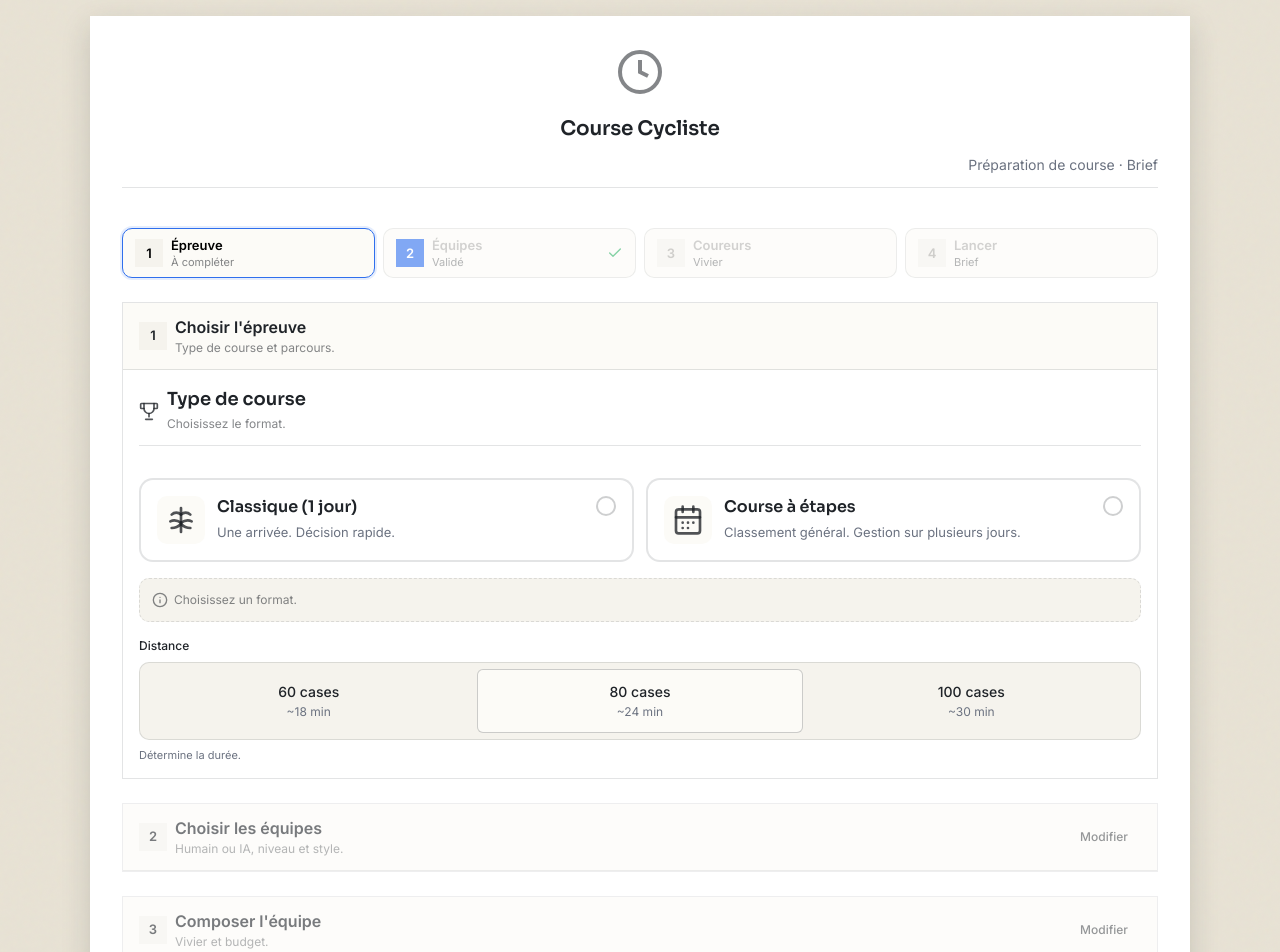
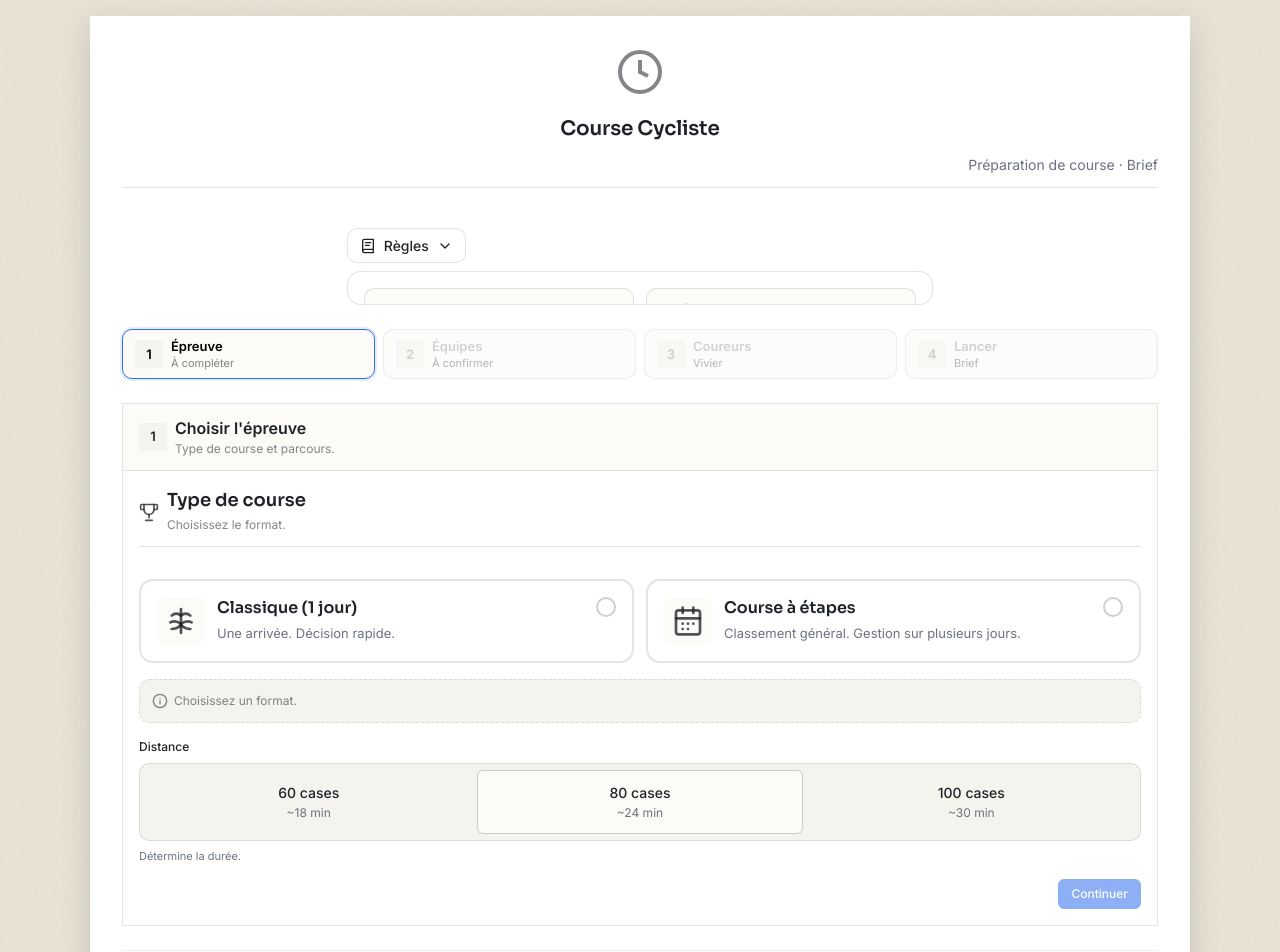
Before and after one commit to benabot/cycling-sim-game-game-code, a Vue app: page / in a window 1280 px wide. Shown: the top 952 px of the page. Built offline with nearby package versions, Linux system fonts and the light colour scheme.

Commit message:
feat(ui): config stepper confirmation + team names + rules access

```diff
--- a/src/components/SetupScreen.vue
+++ b/src/components/SetupScreen.vue
@@ -9,6 +9,10 @@
         </svg>
         <h1 class="section-header-title type-display-h1">Course Cycliste</h1>
         <span class="section-header-subtitle">Préparation de course · Brief</span>
+      </div>
+
+      <div class="setup-header-actions">
+        <RulesDrawer />
       </div>
 
       <div class="setup-stepper">
@@ -89,6 +93,17 @@
             </div>
             <p v-if="lengthHint" class="form-hint">{{ lengthHint }}</p>
           </div>
+
+          <div class="setup-step-actions">
+            <button
+              type="button"
+              class="btn btn-primary btn-sm"
+              :disabled="!isRaceConfigComplete"
+              @click="confirmStep(1)"
+            >
+              Continuer
+            </button>
+          </div>
         </div>
       </section>
 
@@ -137,11 +152,24 @@
                 />
                 <div class="team-setup-header-text">
                   <span class="team-setup-title">{{ getTeamLabel(player.teamId) }}</span>
-                  <span class="team-setup-meta">{{ player.playerType === 'human' ? 'Humain' : 'IA (recommandé)' }}</span>
+                  <span class="team-setup-meta">{{ player.playerType === 'human' ? 'Humain' : 'IA' }}</span>
                 </div>
               </div>
 
               <div class="team-setup-body">
+                <div class="team-name-field">
+                  <label class="type-caption" :for="`team-name-${player.teamId}`">Nom d'équipe</label>
+                  <input
+                    :id="`team-name-${player.teamId}`"
+                    v-model="player.customName"
+                    type="text"
+                    class="input input-sm"
+                    :placeholder="getTeamDefaultName(player.teamId)"
+                    maxlength="24"
+                    @input="updatePlayer(index)"
+                    @blur="sanitizeTeamName(index)"
+                  />
+                </div>
                 <div class="segmented segmented--stretch team-toggle">
                   <button
                     type="button"
@@ -149,7 +177,7 @@
                     :class="{ 'segmented-item-active': player.playerType === 'ai' }"
                     @click="setPlayerType(index, PlayerType.AI)"
                   >
-                    IA (recommandé)
+                    IA
                   </button>
                   <button
                     type="button"
@@ -205,6 +233,17 @@
               </div>
             </div>
           </div>
+
+          <div class="setup-step-actions">
+            <button
+              type="button"
+              class="btn btn-primary btn-sm"
+              :disabled="!isTeamsReady"
+              @click="confirmStep(2)"
+            >
+              Continuer
+            </button>
+          </div>
         </div>
       </section>
 
@@ -229,9 +268,14 @@
               <p>Auto-sélection active pour les équipes IA.</p>
               <p class="type-caption">Passez une équipe en Humain pour composer.</p>
             </div>
-            <button type="button" class="btn btn-ghost btn-sm" @click="setActiveStep(2)">
-              Modifier
-            </button>
+            <div class="draft-placeholder-actions">
+              <button type="button" class="btn btn-ghost btn-sm" @click="setActiveStep(2)">
+                Modifier
+              </button>
+              <button type="button" class="btn btn-primary btn-sm" @click="confirmStep(3)">
+                Continuer
+              </button>
+            </div>
           </div>
           <DraftRosterSection
             v-else
@@ -248,8 +292,18 @@
             @selectTeam="activeDraftTeamId = $event"
             @recruit="recruitRider"
             @release="releaseRider"
-            @confirm="setActiveStep(4)"
+            @confirm="confirmStep(3)"
           />
+          <div v-if="manualDraftTeamIds.length > 0" class="setup-step-actions">
+            <button
+              type="button"
+              class="btn btn-primary btn-sm"
+              :disabled="!isDraftReady"
+              @click="confirmStep(3)"
+            >
+              Continuer
+            </button>
+          </div>
         </div>
       </section>
 
@@ -302,7 +356,7 @@
 </template>
 
 <script setup>
-import { ref, computed, watch, nextTick } from 'vue';
+import { ref, computed, watch, nextTick, reactive } from 'vue';
 import { PlayerType, AIDifficulty, TeamConfigs, getTeamIds, createPlayerConfig } from '../core/teams.js';
 import { AIPersonality } from '../core/ai.js';
 import RiderToken from './RiderToken.vue';
@@ -311,6 +365,7 @@ import RaceTypeSelector from './RaceTypeSelector.vue';
 import ClassicRaceSelector from './ClassicRaceSelector.vue';
 import StageRaceConfigurator from './StageRaceConfigurator.vue';
 import DraftRosterSection from './DraftRosterSection.vue';
+import RulesDrawer from './RulesDrawer.vue';
 import { getClassicPreset } from '../config/race-presets.js';
 import { DraftConfig, DraftAIConfig, DraftStatLabels, DraftStatOrder, RiderPool } from '../config/draft.config.js';
 
@@ -330,6 +385,7 @@ const numTeams = ref(2);
 const courseLength = ref(80);
 const players = ref([]);
 const activeStep = ref(1);
+const stepConfirmed = reactive({ step1: false, step2: false, step3: false });
 const raceStepRef = ref(null);
 const teamsStepRef = ref(null);
 const draftStepRef = ref(null);
@@ -362,7 +418,7 @@ function initializePlayers() {
     );
     return {
       ...config,
-      customName: '',
+      customName: getTeamDefaultName(teamId),
       riderNames: ['', '', '', '', ''],
       personality: ''
     };
@@ -399,11 +455,15 @@ function getPlayerByTeamId(teamId) {
   return players.value.find(player => player.teamId === teamId);
 }
 
+function getTeamDefaultName(teamId) {
+  return TeamConfigs[teamId]?.name || 'Équipe';
+}
+
 function getTeamLabel(teamId) {
   const player = getPlayerByTeamId(teamId);
   const customName = player?.customName?.trim();
   if (customName) return customName;
-  return player?.name || TeamConfigs[teamId]?.name || teamId;
+  return TeamConfigs[teamId]?.name || player?.name || teamId;
 }
 
 function getTeamBudgetTotal(teamId) {
@@ -433,6 +493,7 @@ function canRecruitRider(teamId, rider) {
 
 function recruitRider({ teamId, rider }) {
   if (!canRecruitRider(teamId, rider)) return;
+  resetSteps(3);
   const roster = getRoster(teamId);
   teamRosters.value = {
     ...teamRosters.value,
@@ -445,6 +506,7 @@ function releaseRider({ teamId, rider }) {
   if (!teamId || !rider) return;
   const roster = getRoster(teamId);
   if (!roster.some(entry => entry.id === rider.id)) return;
+  resetSteps(3);
   teamRosters.value = {
     ...teamRosters.value,
     [teamId]: roster.filter(entry => entry.id !== rider.id)
@@ -457,6 +519,7 @@ function clearTeamRoster(teamId) {
   if (!teamId) return;
   const roster = getRoster(teamId);
   if (!roster.length) return;
+  resetSteps(3);
   teamRosters.value = {
     ...teamRosters.value,
     [teamId]: []
@@ -556,12 +619,14 @@ function autoDraftAITeams() {
 
 function setNumTeams(n) {
   numTeams.value = n;
+  resetSteps(2);
   initializePlayers();
 }
 
 function setPlayerType(index, type) {
   const player = players.value[index];
   if (!player || player.playerType === type) return;
+  resetSteps(2);
   const difficulty = type === PlayerType.AI ? (player.difficulty || AIDifficulty.NORMAL) : null;
   const newConfig = createPlayerConfig(
     player.teamId,
@@ -586,6 +651,13 @@ function updatePlayer(index) {
   // v-model handles the update
 }
 
+function sanitizeTeamName(index) {
+  const player = players.value[index];
+  if (!player) return;
+  const trimmed = player.customName?.trim().slice(0, 24) || '';
+  player.customName = trimmed || getTeamDefaultName(player.teamId);
+}
+
 const humanCount = computed(() =>
   players.value.filter(p => p.playerType === PlayerType.HUMAN).length
 );
@@ -603,6 +675,9 @@ const incompleteDraftTeam = computed(() =>
 );
 const isDraftComplete = computed(() =>
   manualDraftTeamIds.value.length > 0 && !incompleteDraftTeam.value
+);
+const isDraftReady = computed(() =>
+  manualDraftTeamIds.value.length === 0 || isDraftComplete.value
 );
 const activeManualTeamId = computed(() => {
   if (manualDraftTeamIds.value.includes(activeDraftTeamId.value)) return activeDraftTeamId.value;
@@ -657,30 +732,36 @@ const stepItems = computed(() => [
   {
     id: 1,
     title: 'Épreuve',
-    status: isRaceConfigComplete.value ? 'Validé' : 'À compléter',
-    complete: isRaceConfigComplete.value,
+    status: stepConfirmed.step1
+      ? 'Validé'
+      : (isRaceConfigComplete.value ? 'Prêt' : 'À compléter'),
+    complete: stepConfirmed.step1,
     locked: false
   },
   {
     id: 2,
     title: 'Équipes',
-    status: isTeamsReady.value ? 'Validé' : 'Humain/IA',
-    complete: isTeamsReady.value,
-    locked: !isRaceConfigComplete.value
+    status: stepConfirmed.step2
+      ? 'Validé'
+      : (isTeamsReady.value ? 'À confirmer' : 'À compléter'),
+    complete: stepConfirmed.step2,
+    locked: !stepConfirmed.step1
   },
   {
     id: 3,
     title: 'Coureurs',
-    status: isDraftComplete.value ? 'Validé' : 'Vivier',
-    complete: isDraftComplete.value,
-    locked: !isRaceConfigComplete.value || !isTeamsReady.value
+    status: stepConfirmed.step3
+      ? 'Validé'
+      : (isDraftReady.value ? 'À confirmer' : 'Vivier'),
+    complete: stepConfirmed.step3,
+    locked: !stepConfirmed.step2
   },
   {
     id: 4,
     title: 'Lancer',
     status: canStart.value ? 'Prêt' : 'Brief',
-    complete: canStart.value,
-    locked: !isRaceConfigComplete.value || !isTeamsReady.value || !isDraftComplete.value
+    complete: false,
+    locked: !stepConfirmed.step3
   }
 ]);
 
@@ -709,6 +790,30 @@ function setActiveStep(step) {
   scrollToSection(getStepRef(step));
 }
 
+function confirmStep(step) {
+  if (step === 1 && isRaceConfigComplete.value) {
+    stepConfirmed.step1 = true;
+    activeStep.value = 2;
+    scrollToSection(teamsStepRef);
+  }
+  if (step === 2 && isTeamsReady.value) {
+    stepConfirmed.step2 = true;
+    activeStep.value = 3;
+    scrollToSection(draftStepRef);
+  }
+  if (step === 3 && isDraftReady.value) {
+    stepConfirmed.step3 = true;
+    activeStep.value = 4;
+    scrollToSection(launchStepRef);
+  }
+}
+
+function resetSteps(fromStep) {
+  if (fromStep <= 1) stepConfirmed.step1 = false;
+  if (fromStep <= 2) stepConfirmed.step2 = false;
+  if (fromStep <= 3) stepConfirmed.step3 = false;
+}
+
 function focusDraftTeam(teamId) {
   if (!teamId) return;
   activeDraftTeamId.value = teamId;
@@ -729,36 +834,13 @@ watch(selectedClassic, (classicId) => {
   }
 });
 
+watch([raceType, selectedClassic, courseLength, () => stageConfig.value?.numStages, () => stageConfig.value?.profile], () => {
+  resetSteps(1);
+});
+
 watch(manualDraftTeamIds, (teamIds) => {
   if (!teamIds.includes(activeDraftTeamId.value)) {
     activeDraftTeamId.value = teamIds[0] || null;
-  }
-});
-
-watch(isRaceConfigComplete, (complete) => {
-  if (complete) {
-    activeStep.value = 2;
-    scrollToSection(teamsStepRef);
-  } else if (activeStep.value > 1) {
-    activeStep.value = 1;
-  }
-});
-
-watch(isTeamsReady, (ready) => {
-  if (ready && isRaceConfigComplete.value) {
-    activeStep.value = 3;
-    scrollToSection(draftStepRef);
-  } else if (!ready && activeStep.value > 2) {
-    activeStep.value = 2;
-  }
-});
-
-watch(isDraftComplete, (complete) => {
-  if (complete) {
-    activeStep.value = 4;
-    scrollToSection(launchStepRef);
-  } else if (activeStep.value > 3) {
-    activeStep.value = 3;
   }
 });
 
@@ -833,6 +915,11 @@ initializePlayers();
   width: 48px;
   height: 48px;
   margin-bottom: var(--space-sm);
+}
+
+.setup-header-actions {
+  display: flex;
+  justify-content: center;
 }
 
 .setup-stepper {
@@ -960,6 +1047,11 @@ initializePlayers();
   gap: var(--space-lg);
 }
 
+.setup-step-actions {
+  display: flex;
+  justify-content: flex-end;
+}
+
 .teams-count {
   display: flex;
   flex-direction: column;
@@ -1009,6 +1101,12 @@ initializePlayers();
   background: var(--color-surface);
 }
 
+.team-name-field {
+  display: flex;
+  flex-direction: column;
+  gap: var(--space-xs);
+}
+
 .team-toggle {
   width: 100%;
 }
@@ -1053,6 +1151,11 @@ initializePlayers();
   border: 1px dashed var(--color-line);
   border-radius: var(--radius-md);
   background: var(--color-canvas);
+}
+
+.draft-placeholder-actions {
+  display: flex;
+  gap: var(--space-sm);
 }
 
 /* Segmented Variants */
```
